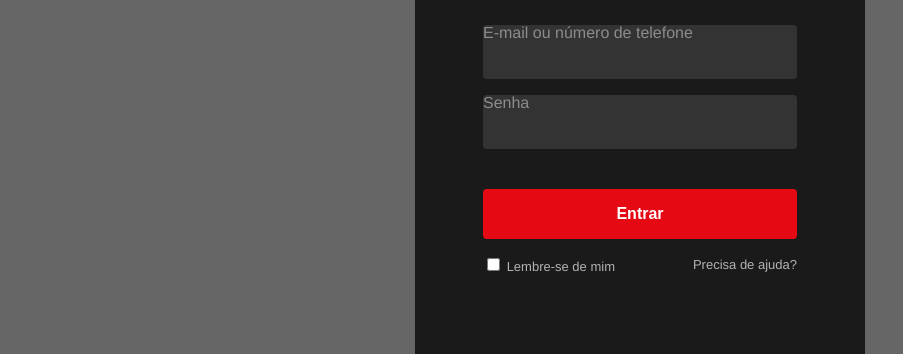
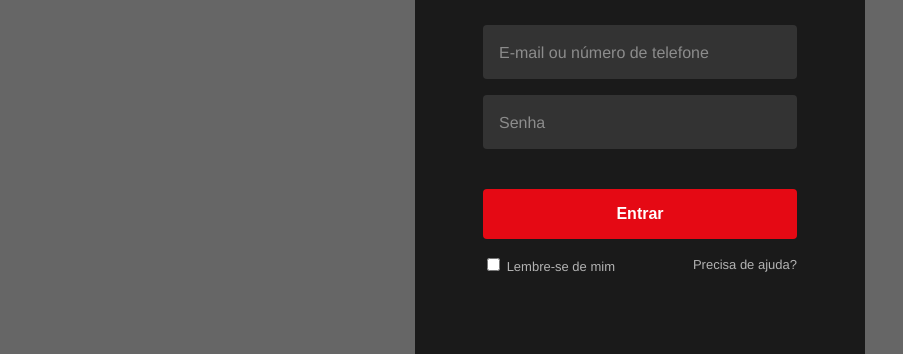
Before and after one commit to LuanCSV/Netflix-Login, a plain HTML site: page index.html in a window 1280 px wide. Shown: the part 183-537 px from the top of the page, without its empty margins (0-903 px from the left). Drawn offline with Linux system fonts and the light colour scheme.

Commit message:
animacao input label

```diff
--- a/index.html
+++ b/index.html
@@ -22,12 +22,12 @@
             <form action="">
                 <h1>Entrar</h1>
                 <div class="form-control">
+                    <input type="text" required>
                     <label for="">E-mail ou número de telefone</label>
-                    <input type="text">
                 </div>
                 <div class="form-control">
+                    <input type="password" required>
                     <label for="">Senha</label>
-                    <input type="password">
                 </div>
                 <div class="form-control">
                     <button>Entrar</button>
--- a/style.css
+++ b/style.css
@@ -84,6 +84,11 @@ main{
 .form-control label{
     position: absolute;
     color: #8c8c8c;
+
+    left: 16px;
+    top: 20px;
+
+    transition: all ease-in-out 0.4s;
 }
 
 .form-control input{
@@ -98,11 +103,18 @@ main{
     border-bottom: 2px solid #ffa60000;
 
     transition: background-color ease-in-out 0.15s;
+
+    font-size: 16px;
 }
 
 .form-control input:focus{
     background-color: #444;
     border-bottom: 2px solid orange;
+}
+
+.form-control input:valid + label , .form-control input:focus + label{
+    top: 5px;
+    font-size: 13px;
 }
 
 .form-control button{
```
